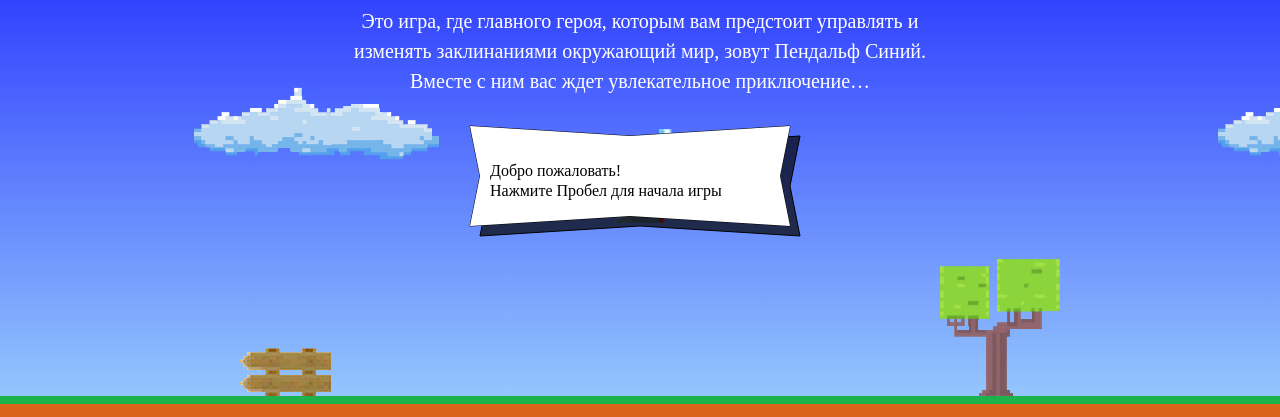
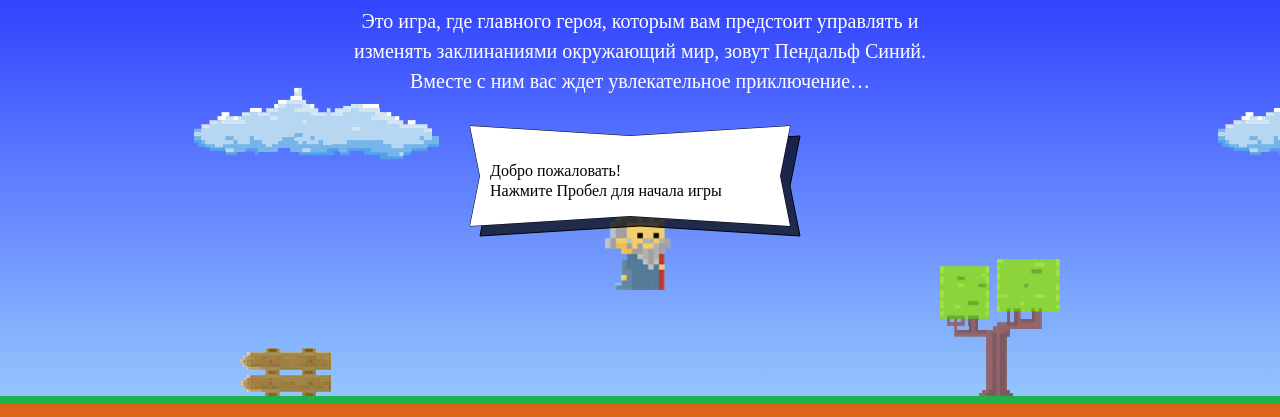
Before and after one commit to liubov1983/984133-code-and-magick-19, a website: page index.html in a window 1280 px wide. Shown: the part 203-620 px from the top of the page. Drawn offline with Linux system fonts and the light colour scheme; a web font is replaced by a local one.

Commit message:
исправляет параметр высоты

```diff
--- a/index.html
+++ b/index.html
@@ -199,7 +199,7 @@
   };
 
   var getWizardY = function(height) {
-    return height * 0,33;
+    return height / 3;
   };
 </script>
 <script src="js/game.js"></script>
```
